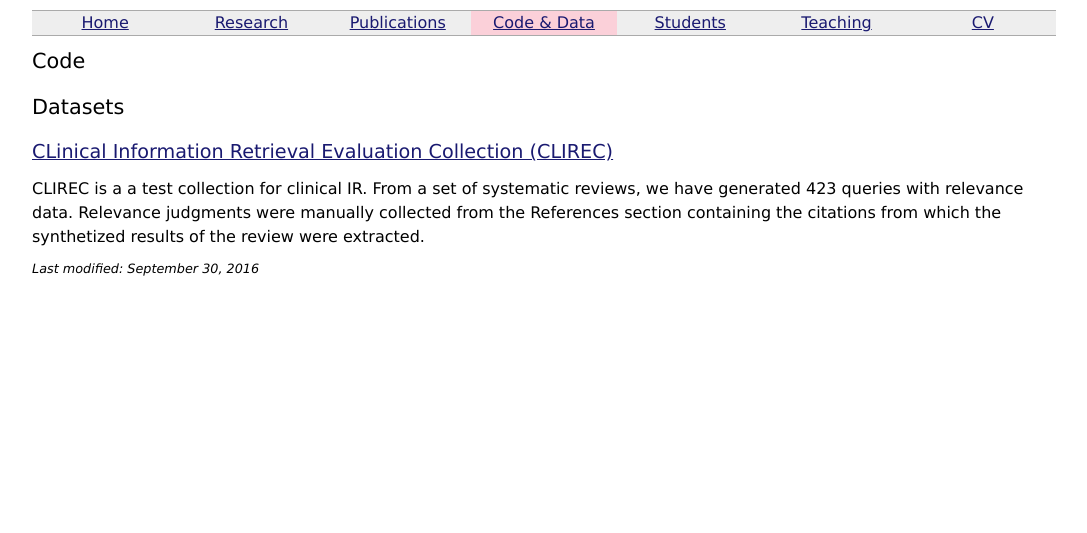
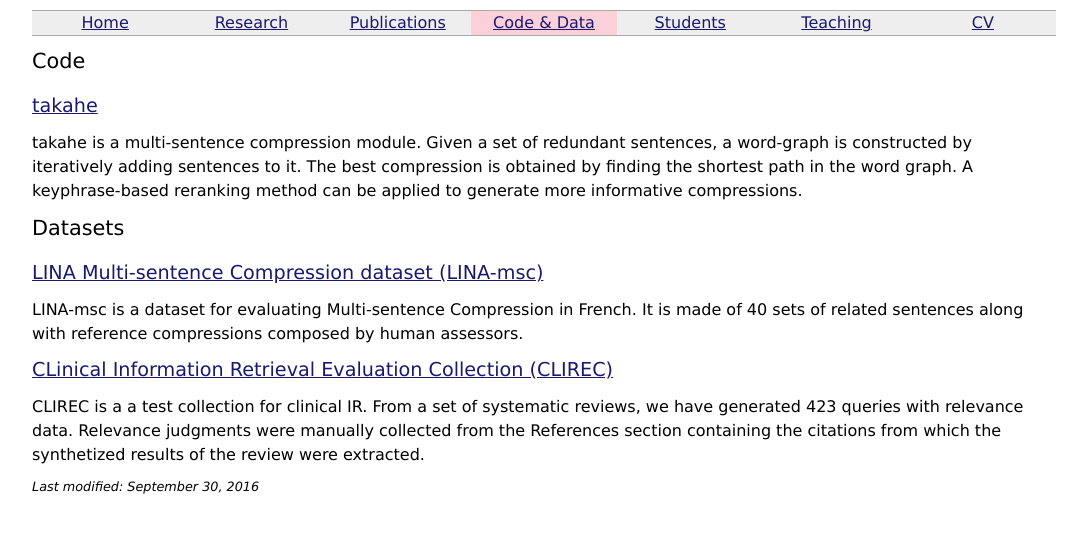
Before and after one commit to boudinfl/boudinfl.github.io, a Jekyll site: the page built from _pages/03_code_data.md, in a window 1280 px wide. Shown: the top 533 px of the page, without its empty margins (96-1183 px from the left). Built offline with Jekyll 4.4.1, drawn with Linux system fonts in a browser that asks for light colours.

Commit message:
adding lina-msc and takahe

```diff
--- a/_pages/03_code_data.md
+++ b/_pages/03_code_data.md
@@ -6,8 +6,19 @@ permalink: /code/
 
 # Code
 
+## [takahe](https://github.com/boudinfl/takahe)
+
+takahe is a multi-sentence compression module.
+Given a set of redundant sentences, a word-graph is constructed by iteratively adding sentences to it.
+The best compression is obtained by finding the shortest path in the word graph.
+A keyphrase-based reranking method can be applied to generate more informative compressions.
 
 # Datasets
+
+## [LINA Multi-sentence Compression dataset (LINA-msc)](https://github.com/boudinfl/lina-msc)
+
+LINA-msc is a dataset for evaluating Multi-sentence Compression in French.
+It is made of 40 sets of related sentences along with reference compressions composed by human assessors.
 
 ## [CLinical Information Retrieval Evaluation Collection (CLIREC)](https://github.com/boudinfl/CLIREC)
 
```
Also changed, not shown: _pages/02_publications.md (+2 -1 lines).
